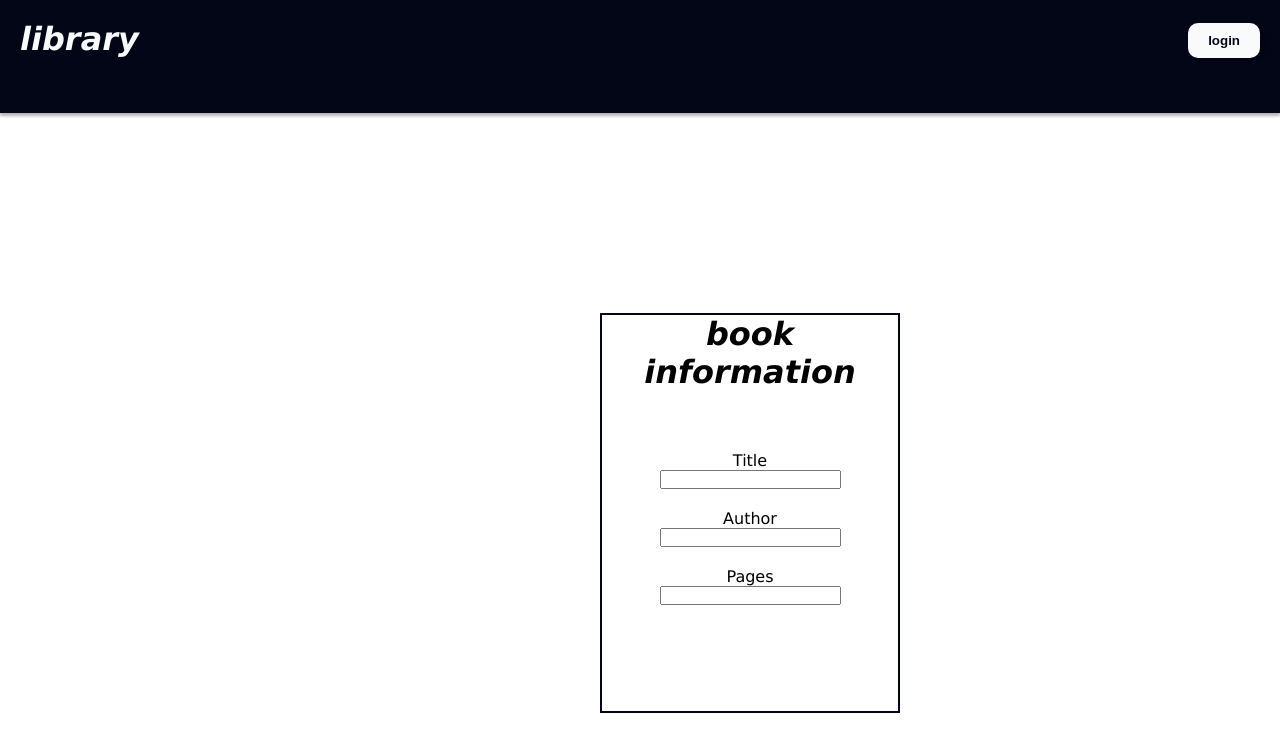
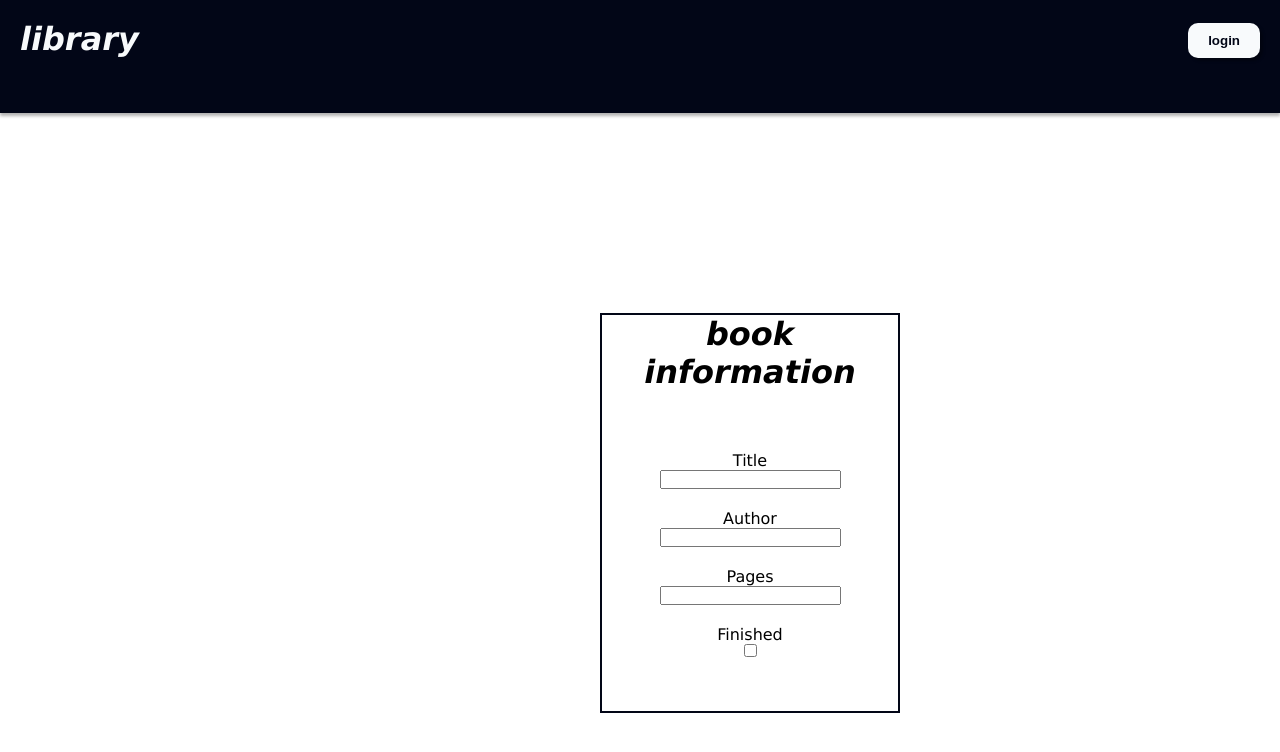
Before and after one commit to rto24/odin-library, a plain HTML site: page index.html in a window 1280 px wide. Drawn offline with Linux system fonts and the light colour scheme.

Commit message:
Added read status checkbox

```diff
--- a/index.html
+++ b/index.html
@@ -37,7 +37,12 @@
           <label for="pgnum">Pages</label>
           <input type="number" id="pgnum" name="pgnum" required>
         </div>
+        <div class="book-inputs">
+          <label for="read-status">Finished</label>
+          <input type="checkbox" id="read-status" name="read-status">
+        </div>
       </form>
+
     </div>
   </div>
 </body>
```
